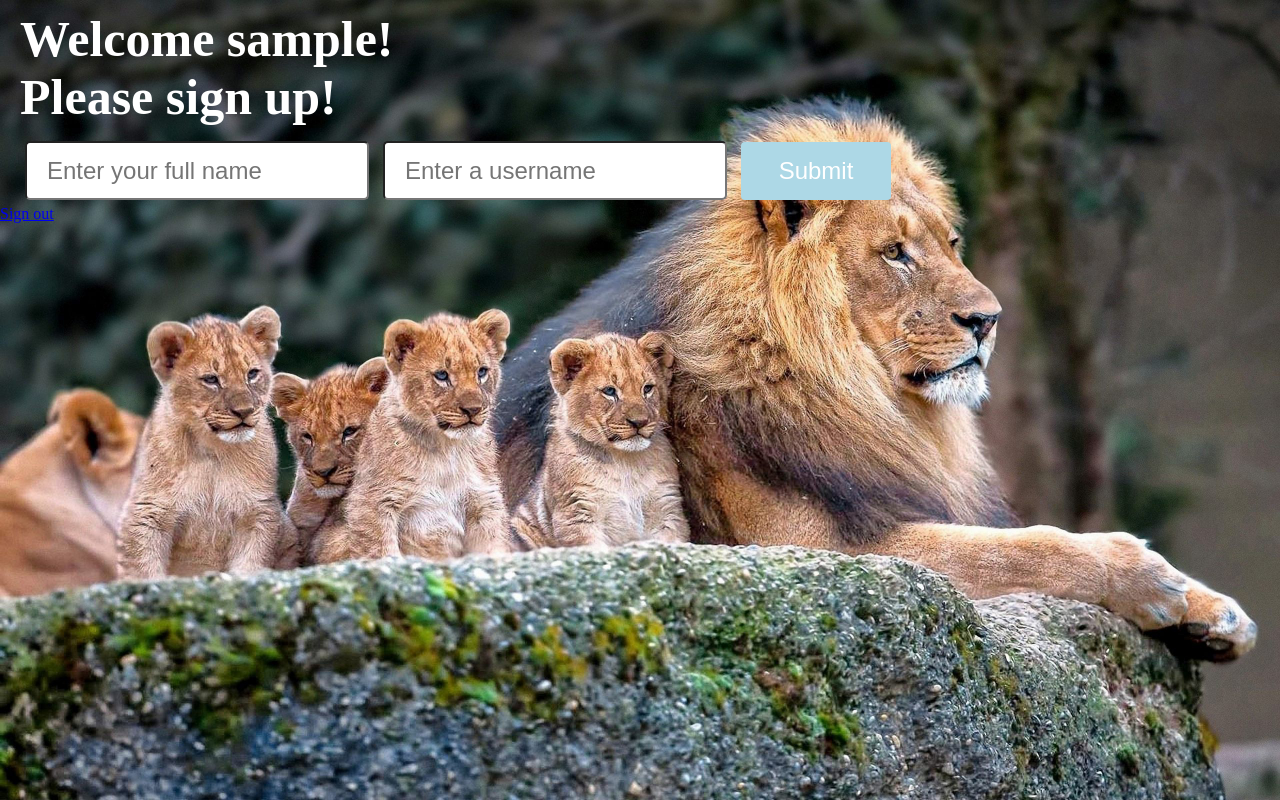
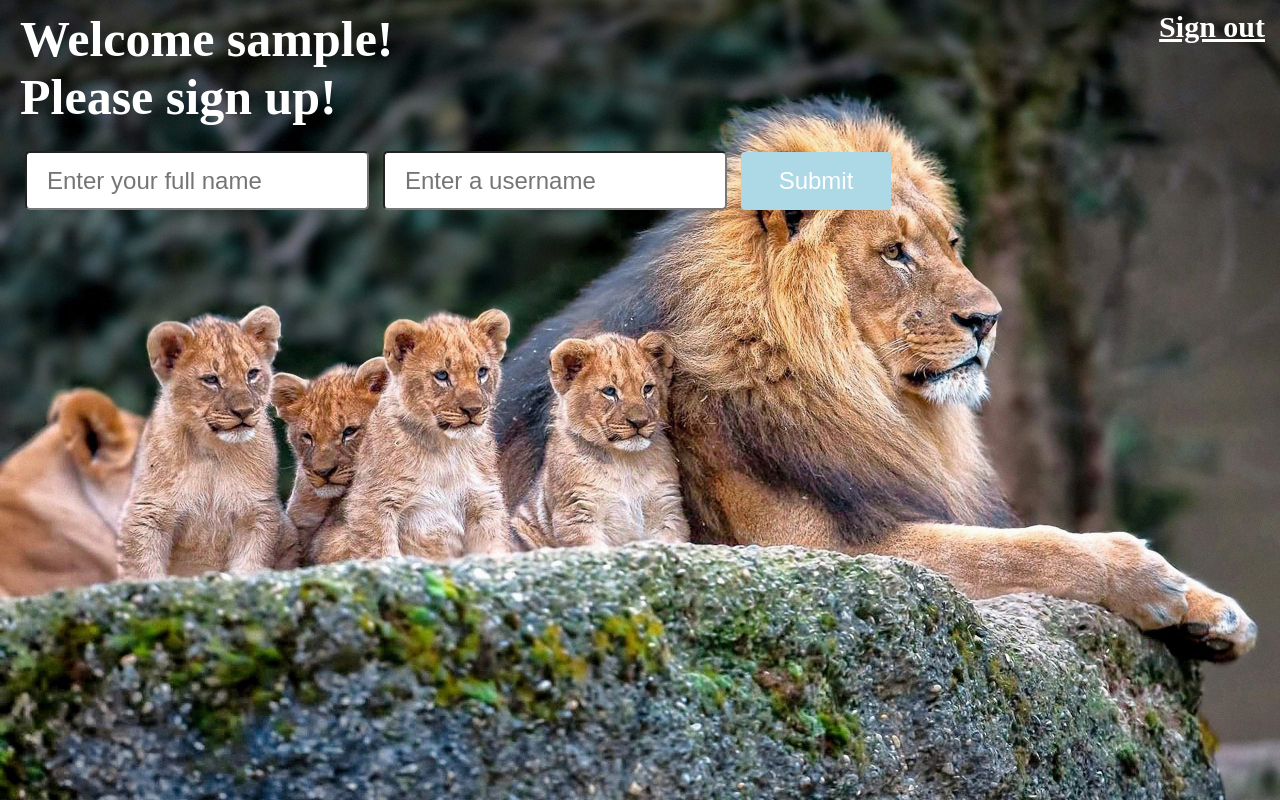
Before and after one commit to CapnSquirrel/LionHouse, a Python web app: template templates/new_user.html in a window 1280 px wide. Run offline with Jinja, Linux system fonts and the light colour scheme; the template is opened without the code that fills it: most values are stand-ins (such as "Sample title", 1, 10 or a date in 2020).

Commit message:
new_user page is now a css grid

```diff
--- a/static_folder/styles/login.css
+++ b/static_folder/styles/login.css
@@ -107,6 +107,7 @@ form {
   opacity: 1;
   right: 0;
 }
+
 #new_user_image {
   background-image: url("../media/welcome_lion1.jpg");
   height: 100vh;
@@ -115,3 +116,144 @@ form {
   background-size: cover;
 
 }
+
+body, html {
+  height: 100%;
+  margin: 0;
+}
+
+h2 {
+  text-align: center;
+}
+
+#title, #login_link {
+  font-family: "Futura";
+  margin: 0;
+  text-align: center;
+  position: relative;
+  text-shadow: 2px 2px 4px #202020;
+}
+
+#title {
+  padding-top: 300px;
+  font-size: 150px;
+  color: white;
+  filter: blur(-2px);
+}
+
+#login_link {
+  padding-bottom: 300px;
+  font-size: 40px;
+  filter: blur(-2px);
+  font-weight: lighter;
+  color: white;
+  text-decoration: none;
+}
+
+#login_link:hover {
+    color: lightblue;
+}
+
+#background_image {
+  background-image: url("../media/208112.jpg");
+  height: 100%;
+  background-position: center;
+  background-repeat: no-repeat;
+  background-size: cover;
+}
+
+/* NEW USER SECTION  */
+ #welcome {
+  font-family: avenir;
+  color: white;
+  padding-left: 20px;
+  padding-top: 10px;
+  padding-bottom: 10px;
+  font-size: 50px;
+  position: relative;
+  margin: 0;
+  grid-column: 1;
+  grid-row: 1;
+
+}
+
+form {
+    grid-column: 1;
+    grid-row: 2;
+  padding-left: 20px;
+}
+.input_text {
+   width: 300px;
+   height: 15px;
+   padding: 20px;
+   font-size: 24px;
+   border-radius: 5px;
+   margin: 5px;
+}
+
+#submit_button {
+  display: inline-block;
+  border-radius: 4px;
+  background-color: lightblue;
+  border: none;
+  color: #FFFFFF;
+  text-align: center;
+  font-size: 24px;
+  padding: 15px;
+  width: 150px;
+  transition: all 0.5s;
+  cursor: pointer;
+  margin: 5px;
+}
+
+#submit_button span {
+  cursor: pointer;
+  display: inline-block;
+  position: relative;
+  transition: 0.5s;
+}
+
+#submit_button span:after {
+  content: '\00bb';
+  position: absolute;
+  opacity: 0;
+  top: 0;
+  right: -20px;
+  transition: 0.5s;
+}
+
+#submit_button:hover span {
+  padding-right: 25px;
+}
+
+#submit_button:hover span:after {
+  opacity: 1;
+  right: 0;
+}
+
+#new_user_image {
+  background-image: url("../media/welcome_lion1.jpg");
+  height: 100vh;
+  background-position: center;
+  background-repeat: no-repeat;
+  background-size: cover;
+
+}
+
+#top_row{
+    display: grid;
+    grid-template-columns: 4fr 1fr;
+    grid-template-rows: 1fr 4fr;
+    grid-gap: 10px;
+}
+
+#sign_out_button {
+    grid-column: 2;
+    grid-row: 1;
+    font-size: 30px;
+    text-align: right;
+    padding: 10px 15px 0px 0px;
+    font-family: avenir;
+    color: white;
+    font-weight: bold;
+}
--- a/templates/layout.html
+++ b/templates/layout.html
@@ -3,7 +3,7 @@
   <head>
     <meta charset="utf-8">
     <link rel="stylesheet" href="../static_folder/styles/login.css">
-    <title></title>
+    <title>LionHouse</title>
   </head>
   <body>
    {% block body %}{% endblock %}
--- a/templates/new_user.html
+++ b/templates/new_user.html
@@ -2,12 +2,14 @@
 {% block body %}
 
 <div id="new_user_image">
+    <div id="top_row">
         <h1 id="welcome">Welcome {{ nickname }}! <br> Please sign up!</h1>
+        <a id="sign_out_button" href="{{ logout_url }}">Sign out</a>
         <form method="post" action="/">
             <input class="input_text" type="text" name="name" placeholder="Enter your full name">
             <input class="input_text" type="text" name="username" placeholder="Enter a username">
             <button id="submit_button" type="submit"><span>Submit</span></button>
         </form>
-  <a href="{{ logout_url }}">Sign out</a>
+    </div>
 </div>
 {% endblock %}
```
Also changed, not shown: favicon.ico (added), 1 other file. Lines whose indentation alone changed are shown as unchanged.
